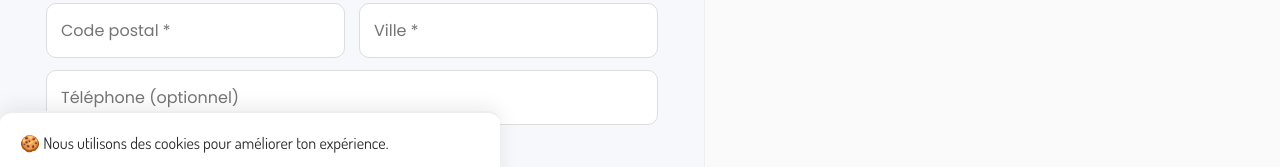
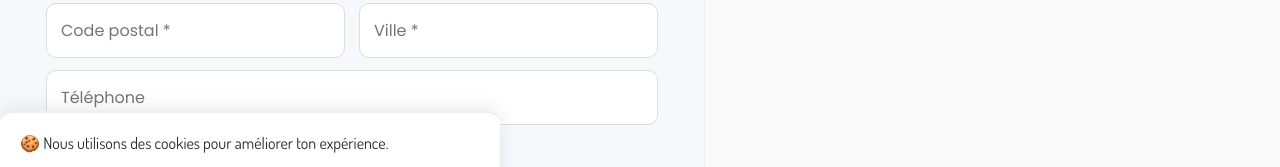
Before and after one commit to EtudianteHU/atlasiakids, a React (Create React App) app in the folder frontend/: page /checkout in a window 1280 px wide. Shown: the part 576-743 px from the top of the page. Built offline with nearby package versions, Linux system fonts and the light colour scheme; no server answers; a web font is replaced by a local one.

Commit message:
effacer optionnel

```diff
--- a/frontend/src/components/checkout/CustomerForm.jsx
+++ b/frontend/src/components/checkout/CustomerForm.jsx
@@ -35,7 +35,7 @@ export default function CustomerForm({ formData, onChange }) {
         <input className="ckInput" name="city" placeholder="Ville *" value={formData.city} onChange={onChange} required />
       </div>
 
-      <input className="ckInput" style={{ marginTop: "12px" }} name="phone" placeholder="Téléphone (optionnel)" value={formData.phone} onChange={onChange} />
+      <input className="ckInput" style={{ marginTop: "12px" }} name="phone" placeholder="Téléphone" value={formData.phone} onChange={onChange} />
     </div>
   );
 }
```
